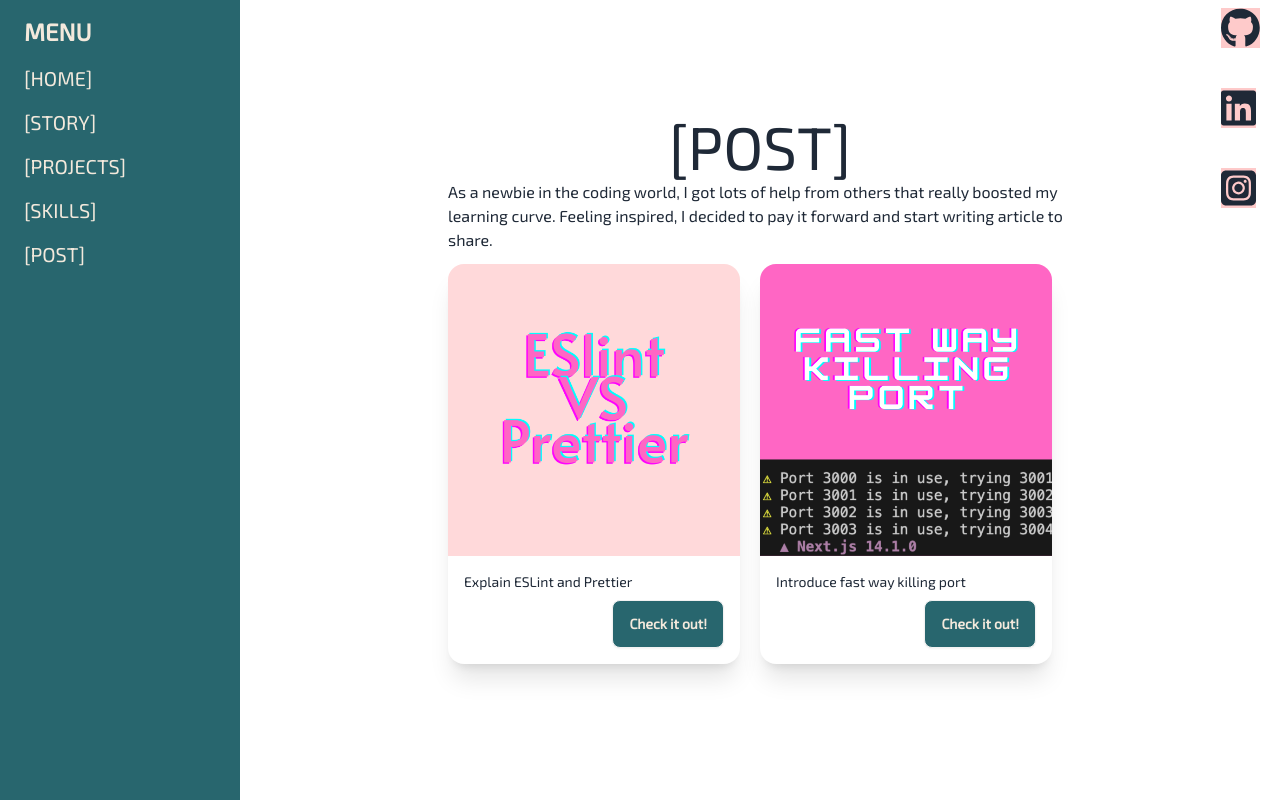
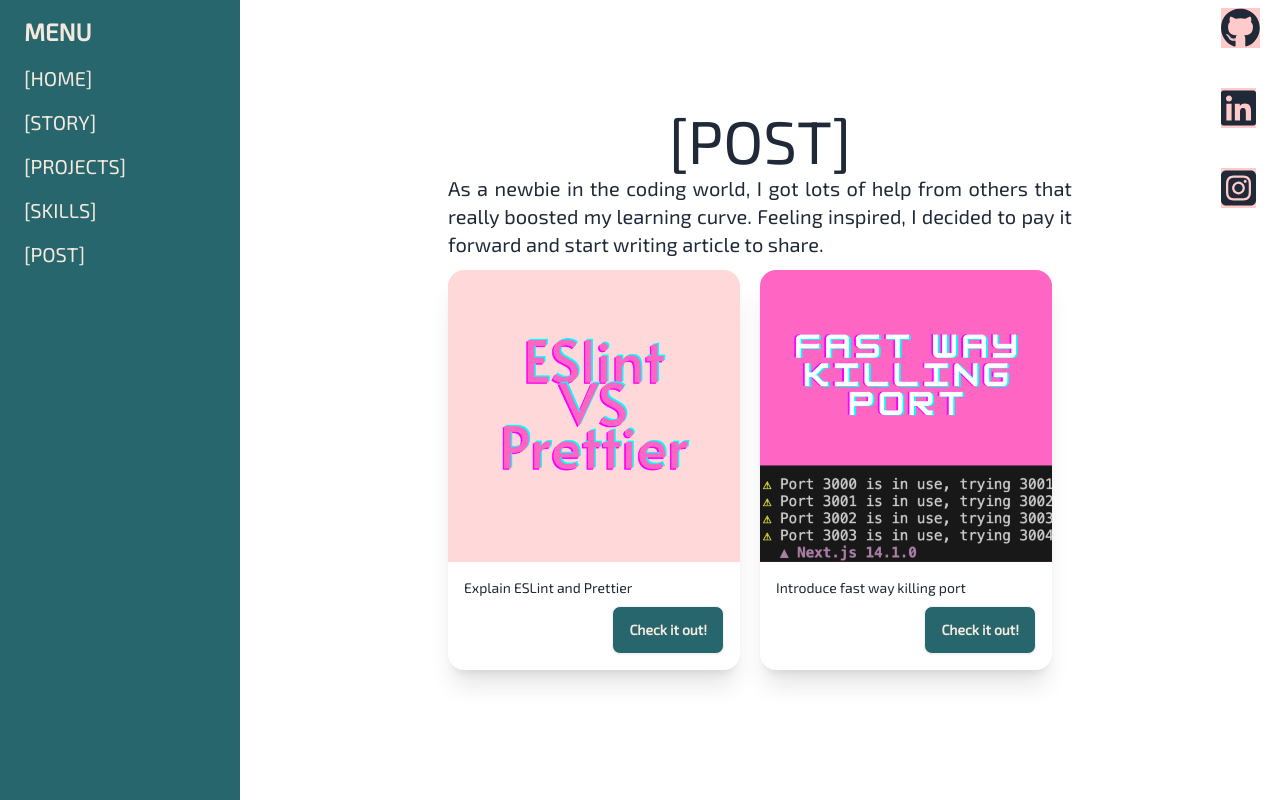
Before and after one commit to yll9108/portfolio-bubble-tea, a Next.js app: page /post in a window 1280 px wide. Built offline with nearby package versions, Linux system fonts and the light colour scheme.

Commit message:
fix font size

```diff
--- a/src/app/page.jsx
+++ b/src/app/page.jsx
@@ -20,7 +20,7 @@
             <div className="container flex w-3/5 m-auto gap-2">
                 <div className="flex flex-col">
                     <AnimationComponent />
-                    <p className="pb-4">
+                    <p className="text-justify text-base sm:text-xl pb-4">
                         Coding is like crafting bubble tea; adding more pearls
                         enriches the blend. Code diligently, master your craft.
                     </p>
--- a/src/app/post/page.jsx
+++ b/src/app/post/page.jsx
@@ -9,7 +9,8 @@
                 <Title text="[POST]" />
                 <div className="w-3/5 m-auto">
                     {/* <p className="w-3/5 m-auto"> */}
-                    <p className="mb-3">
+                    {/* <div className="text-justify text-base sm:text-xl"></div> */}
+                    <p className="text-justify text-base sm:text-xl mb-3">
                         As a newbie in the coding world, I got lots of help from
                         others that really boosted my learning curve. Feeling
                         inspired, I decided to pay it forward and start writing
```
